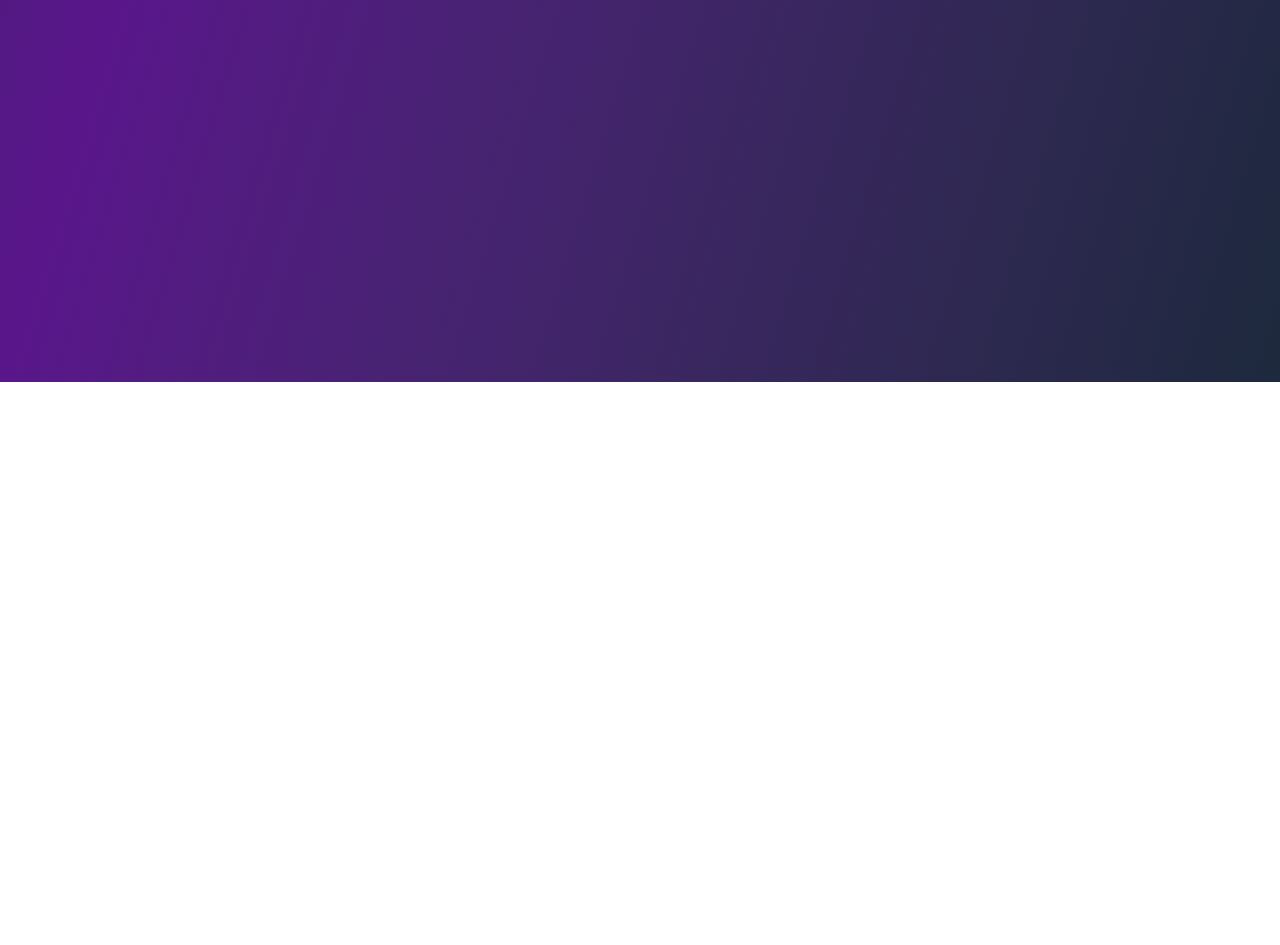
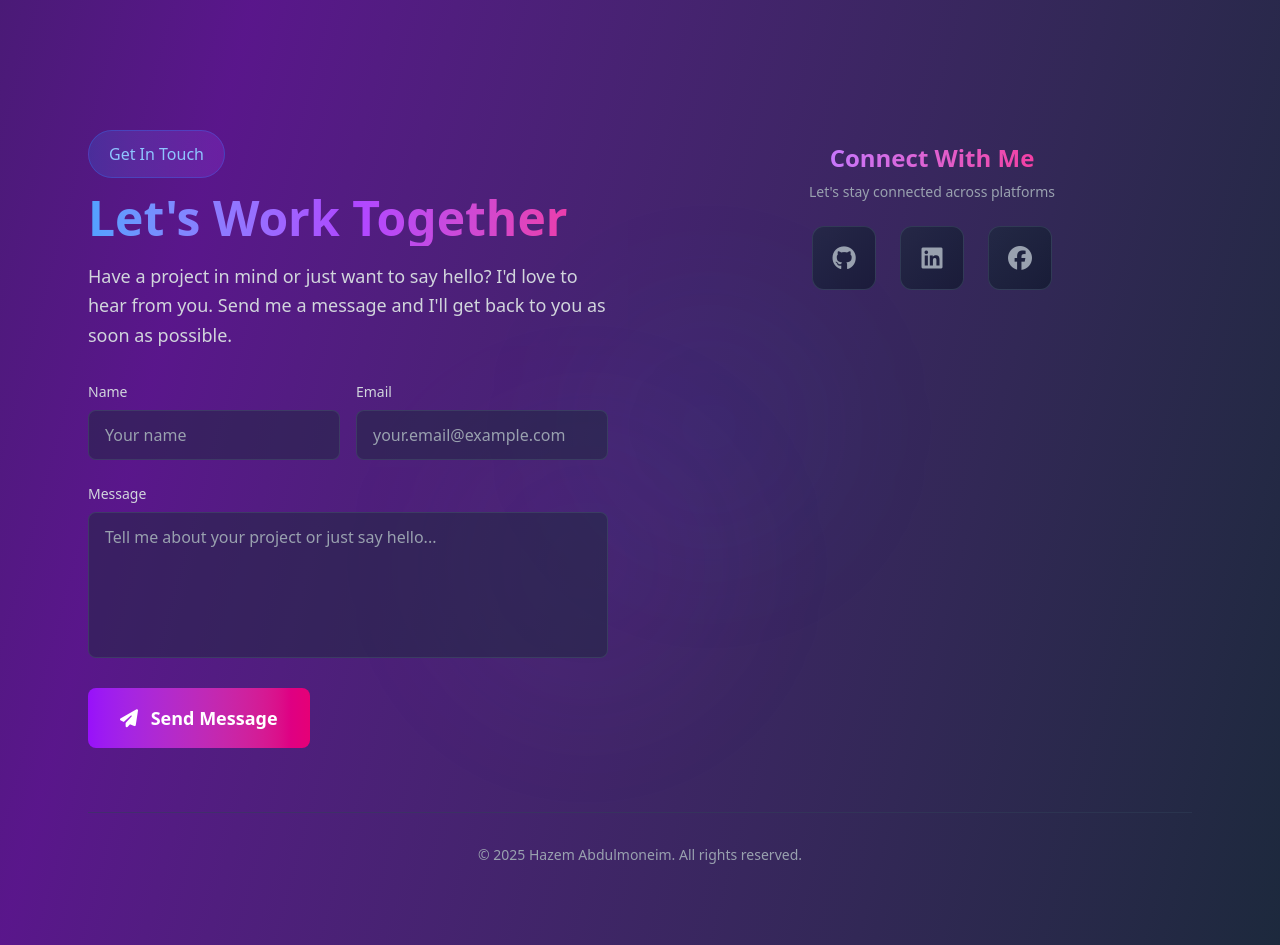
Before and after one commit to HazemPhoenix/Angular-Labs, an Angular app: page / in a window 1280 px wide. Shown: the part 3840-4785 px from the top of the page. Before the commit the page ends 4222 px from the top, so only its background shows below. Built offline with nearby package versions, Linux system fonts and the light colour scheme.

Commit message:
create: implement footer and email service using EmailJS

```diff
--- a/package.json
+++ b/package.json
@@ -17,6 +17,7 @@
     "@angular/platform-browser": "^19.2.0",
     "@angular/platform-browser-dynamic": "^19.2.0",
     "@angular/router": "^19.2.0",
+    "@emailjs/browser": "^4.4.1",
     "@tailwindcss/postcss": "^4.1.8",
     "postcss": "^8.5.4",
     "rxjs": "~7.8.0",
--- a/src/app/footer/footer.component.html
+++ b/src/app/footer/footer.component.html
@@ -1 +1,160 @@
-<div class="h-[40dvh]"></div>
+<footer
+  class="relative min-h-[60vh] flex items-center justify-center overflow-hidden py-20"
+>
+  <div class="absolute inset-0 z-0">
+    <div
+      class="absolute top-1/4 right-1/3 w-72 h-72 bg-blue-500/8 rounded-full blur-3xl animate-pulse delay-300"
+    ></div>
+    <div
+      class="absolute bottom-1/4 left-1/3 w-80 h-80 bg-purple-500/8 rounded-full blur-3xl animate-pulse delay-800"
+    ></div>
+  </div>
+
+  <div class="relative z-10 max-w-6xl mx-auto px-6 w-full">
+    <div class="grid lg:grid-cols-2 gap-16 items-start mb-16">
+      <div class="space-y-8">
+        <div>
+          <div class="mb-6">
+            <span
+              class="px-5 py-3 bg-gradient-to-r from-blue-500/20 to-purple-500/20 rounded-full border border-blue-500/30 text-blue-300 text-md font-medium"
+            >
+              Get In Touch
+            </span>
+          </div>
+          <h2
+            class="text-3xl md:text-5xl font-bold bg-gradient-to-r from-blue-400 via-purple-500 to-pink-500 bg-clip-text text-transparent py-1 mb-4"
+          >
+            Let's Work Together
+          </h2>
+          <p class="text-gray-300 text-lg leading-relaxed">
+            Have a project in mind or just want to say hello? I'd love to hear
+            from you. Send me a message and I'll get back to you as soon as
+            possible.
+          </p>
+        </div>
+        <form (ngSubmit)="submitForm()" class="space-y-6">
+          <div
+            *ngIf="formStatus.isSubmitted"
+            class="p-4 bg-green-500/20 border border-green-500/30 rounded-lg text-green-300 text-center"
+          >
+            <i class="fas fa-check-circle mr-2"></i>
+            Message sent successfully! I'll get back to you soon.
+          </div>
+          <div
+            *ngIf="formStatus.error"
+            class="p-4 bg-red-500/20 border border-red-500/30 rounded-lg text-red-300 text-center"
+          >
+            <i class="fas fa-exclamation-triangle mr-2"></i>
+            {{ formStatus.error }}
+          </div>
+
+          <div class="grid md:grid-cols-2 gap-4">
+            <div>
+              <label
+                for="name"
+                class="block text-gray-300 text-sm font-medium mb-2"
+                >Name</label
+              >
+              <input
+                type="text"
+                id="name"
+                [(ngModel)]="contactForm.name"
+                name="name"
+                required
+                [disabled]="formStatus.isSubmitting"
+                class="w-full px-4 py-3 bg-slate-800/50 border border-slate-600/50 rounded-lg text-purple-300 placeholder-gray-400 focus:border-purple-500 focus:ring-1 focus:ring-purple-500 focus:outline-none transition-all duration-300 disabled:opacity-50 disabled:cursor-not-allowed"
+                placeholder="Your name"
+              />
+            </div>
+            <div>
+              <label
+                for="email"
+                class="block text-gray-300 text-sm font-medium mb-2"
+                >Email</label
+              >
+              <input
+                type="email"
+                id="email"
+                [(ngModel)]="contactForm.email"
+                name="email"
+                required
+                [disabled]="formStatus.isSubmitting"
+                class="w-full px-4 py-3 bg-slate-800/50 border border-slate-600/50 rounded-lg text-purple-300 placeholder-gray-400 focus:border-purple-500 focus:ring-1 focus:ring-purple-500 focus:outline-none transition-all duration-300 disabled:opacity-50 disabled:cursor-not-allowed"
+                placeholder="your.email@example.com"
+              />
+            </div>
+          </div>
+          <div>
+            <label
+              for="message"
+              class="block text-gray-300 text-sm font-medium mb-2"
+              >Message</label
+            >
+            <textarea
+              id="message"
+              [(ngModel)]="contactForm.message"
+              name="message"
+              required
+              rows="5"
+              [disabled]="formStatus.isSubmitting"
+              class="w-full px-4 py-3 bg-slate-800/50 border border-slate-600/50 rounded-lg text-purple-300 placeholder-gray-400 focus:border-purple-500 focus:ring-1 focus:ring-purple-500 focus:outline-none transition-all duration-300 resize-none disabled:opacity-50 disabled:cursor-not-allowed"
+              placeholder="Tell me about your project or just say hello..."
+            ></textarea>
+          </div>
+          <button
+            type="submit"
+            [disabled]="formStatus.isSubmitting"
+            class="w-full md:w-auto px-8 py-4 bg-gradient-to-r from-purple-600 to-pink-600 hover:from-pink-600 hover:to-purple-600 text-white rounded-lg cursor-pointer font-semibold text-lg hover:shadow-xl hover:shadow-purple-500/25 hover:scale-105 transition-all duration-300 disabled:opacity-50 disabled:cursor-not-allowed disabled:hover:scale-100"
+          >
+            <span *ngIf="!formStatus.isSubmitting">
+              <i class="fas fa-paper-plane mr-2"></i>
+              Send Message
+            </span>
+            <span *ngIf="formStatus.isSubmitting">
+              <i class="fas fa-spinner fa-spin mr-2"></i>
+              Sending...
+            </span>
+          </button>
+        </form>
+      </div>
+      <div
+        class="flex flex-col items-center justify-center text-center space-y-6"
+      >
+        <div>
+          <h4
+            class="text-2xl font-bold bg-gradient-to-r from-purple-400 to-pink-500 bg-clip-text text-transparent mb-2"
+          >
+            Connect With Me
+          </h4>
+          <p class="text-gray-400 text-sm">
+            Let's stay connected across platforms
+          </p>
+        </div>
+        <div class="flex space-x-6">
+          <a
+            *ngFor="let social of socialLinks"
+            [href]="social.url"
+            target="_blank"
+            rel="noopener noreferrer"
+            class="group w-16 h-16 bg-gradient-to-br from-slate-800/70 to-slate-900/70 border border-slate-600/50 rounded-xl flex items-center justify-center text-gray-400 transition-all duration-300 hover:border-purple-500/50 hover:bg-purple-500/10 hover:scale-110 hover:rotate-6"
+            [class]="social.color"
+          >
+            <i
+              [class]="
+                social.icon +
+                ' text-2xl group-hover:scale-110 transition-transform duration-300'
+              "
+            ></i>
+          </a>
+        </div>
+      </div>
+    </div>
+    <div class="pt-8 border-t border-slate-700/50">
+      <div class="text-center">
+        <div class="text-gray-400 text-sm">
+          © 2025 Hazem Abdulmoneim. All rights reserved.
+        </div>
+      </div>
+    </div>
+  </div>
+</footer>
--- a/src/app/footer/footer.component.ts
+++ b/src/app/footer/footer.component.ts
@@ -1,11 +1,114 @@
 import { Component } from '@angular/core';
+import { CommonModule } from '@angular/common';
+import { FormsModule } from '@angular/forms';
+import emailjs from '@emailjs/browser';
+
+interface SocialLink {
+  name: string;
+  url: string;
+  icon: string;
+  color: string;
+}
+
+interface ContactForm {
+  name: string;
+  email: string;
+  message: string;
+}
+
+interface FormStatus {
+  isSubmitting: boolean;
+  isSubmitted: boolean;
+  error: string | null;
+}
 
 @Component({
   selector: 'app-footer',
-  imports: [],
+  imports: [CommonModule, FormsModule],
   templateUrl: './footer.component.html',
-  styleUrl: './footer.component.css'
+  styleUrl: './footer.component.css',
 })
 export class FooterComponent {
+  private readonly SERVICE_ID = 'service_9ja532a';
+  private readonly TEMPLATE_ID = 'template_yn26a64';
+  private readonly PUBLIC_KEY = 'TSaM6rRM34VFE5zsb';
 
+  contactForm: ContactForm = {
+    name: '',
+    email: '',
+    message: '',
+  };
+
+  formStatus: FormStatus = {
+    isSubmitting: false,
+    isSubmitted: false,
+    error: null,
+  };
+
+  socialLinks: SocialLink[] = [
+    {
+      name: 'GitHub',
+      url: 'https://github.com/hazemphoenix',
+      icon: 'fab fa-github',
+      color: 'hover:text-gray-300',
+    },
+    {
+      name: 'LinkedIn',
+      url: 'https://www.linkedin.com/in/hazem-abdulmoneim/',
+      icon: 'fab fa-linkedin',
+      color: 'hover:text-blue-400',
+    },
+    {
+      name: 'Facebook',
+      url: 'https://www.facebook.com/hazem.98745/',
+      icon: 'fab fa-facebook',
+      color: 'hover:text-blue-500',
+    },
+  ];
+
+  constructor() {
+    emailjs.init(this.PUBLIC_KEY);
+  }
+
+  async submitForm() {
+    if (
+      !this.contactForm.name ||
+      !this.contactForm.email ||
+      !this.contactForm.message
+    ) {
+      this.formStatus.error = 'Please fill in all fields';
+      return;
+    }
+
+    this.formStatus.isSubmitting = true;
+    this.formStatus.error = null;
+
+    try {
+      const templateParams = {
+        from_name: this.contactForm.name,
+        from_email: this.contactForm.email,
+        message: this.contactForm.message,
+        to_name: 'Hazem Abdulmoneim',
+        reply_to: this.contactForm.email,
+      };
+
+      const result = await emailjs.send(
+        this.SERVICE_ID,
+        this.TEMPLATE_ID,
+        templateParams
+      );
+
+      this.contactForm = { name: '', email: '', message: '' };
+      this.formStatus.isSubmitted = true;
+      setTimeout(() => {
+        this.formStatus.isSubmitted = false;
+      }, 5000);
+    } catch (error) {
+      console.error('Email send failed:', error);
+      this.formStatus.error =
+        'Failed to send message. Please try again or contact me directly at hazemabdulmoneim@gmail.com';
+    } finally {
+      this.formStatus.isSubmitting = false;
+    }
+  }
 }
```
Also changed, not shown: 1 other file (tests, documents, lock files or other folders).
